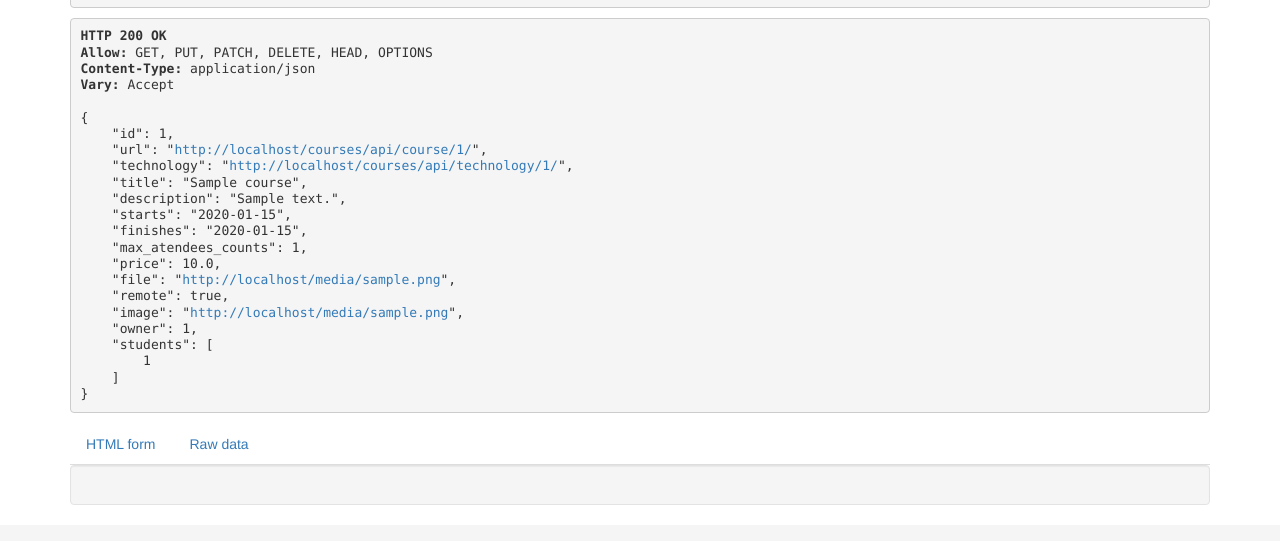
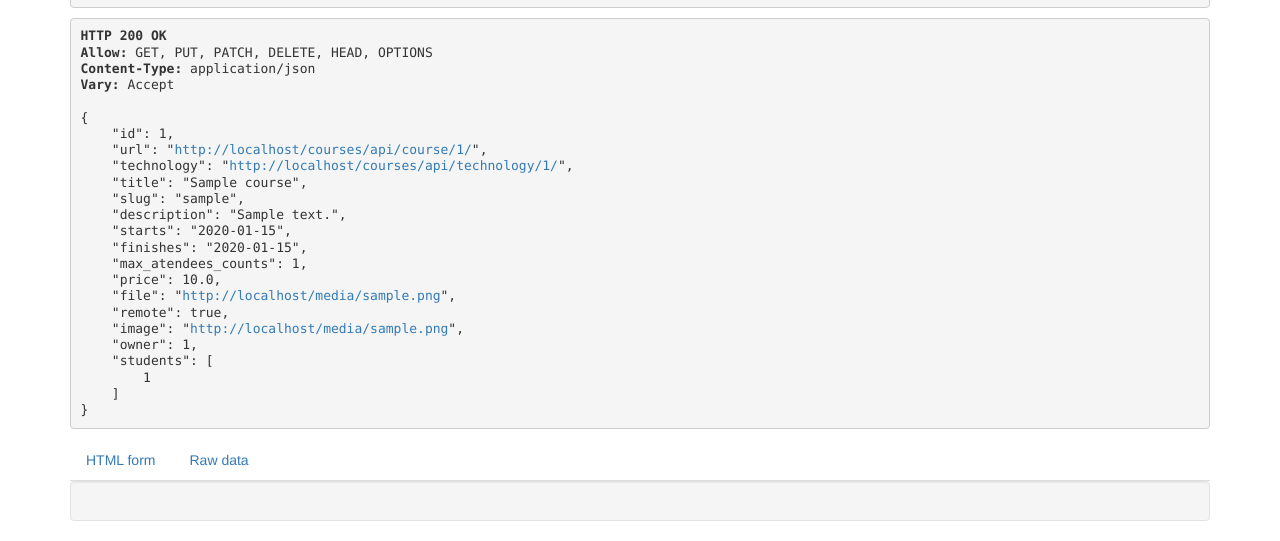
Before and after one commit to damianpud/nowe, a Django app: page /courses/api/course/1/ in a window 1280 px wide. Shown: the part 344-885 px from the top of the page. Before the commit the page ends 849 px from the top, so only its background shows below. Run offline with Django 3.2, Linux system fonts and the light colour scheme; tables that the repository leaves empty hold one stand-in row (values such as "Sample post"); some libraries are stand-ins or nearby versions.

Commit message:
slug url

```diff
--- a/courses/forms.py
+++ b/courses/forms.py
@@ -70,7 +70,7 @@ class CourseForm(ModelForm):
 
     class Meta:
         model = Course
-        exclude = ['owner']
+        exclude = ['owner', 'slug']
 
     title = CharField(validators=[capitalized_validator])
     technology = ModelChoiceField(queryset=Technology.objects)
--- a/courses/models.py
+++ b/courses/models.py
@@ -1,6 +1,6 @@
 from django.db.models import CharField, Model, IntegerField, TextField, DateField, BooleanField, ForeignKey,\
     DO_NOTHING, FloatField, FileField, ImageField, ManyToManyField, CASCADE, PositiveIntegerField, DateTimeField, \
-    URLField
+    URLField, SlugField
 from django.contrib.auth.models import User
 from django.contrib.contenttypes.models import ContentType
 from django.contrib.contenttypes.fields import GenericForeignKey
@@ -18,6 +18,7 @@ class Technology(Model):
 class Course(Model):
     owner = ForeignKey(User, related_name='courses_created', on_delete=CASCADE)
     title = CharField(max_length=128)
+    slug = SlugField(max_length=128)
     technology = ForeignKey(Technology, on_delete=DO_NOTHING)
     description = TextField(null=True, blank=True)
     starts = DateField()
--- a/courses/templates/course_list.html
+++ b/courses/templates/course_list.html
@@ -14,19 +14,19 @@
          <div class="row">
            {% if course.image %}
                <div class="col-6 col-md-3 col-lg-2">
-                 <a href="{% url 'courses:course_detail' course.pk %}">
+                 <a href="{% url 'courses:course_detail' course.slug %}">
                    <img src="{{ course.image.url }}" class="rounded"/>
                  </a>
                </div>
            {% else %}
                <div class="col-6 col-md-3 col-lg-2">
-                 <a href="{% url 'courses:course_detail' course.pk %}">
+                 <a href="{% url 'courses:course_detail' course.slug %}">
                    <img src="/media/empty.jpg" class="rounded"/>
                  </a>
                </div>
            {% endif %}
            <div class="col-3 col-md-4 col-lg-7">
-             <a href="{% url 'courses:course_detail' course.pk %}" class="text-dark">
+             <a href="{% url 'courses:course_detail' course.slug %}" class="text-dark">
                {% course_format course short=True %}
              </a>
            </div>
--- a/courses/urls.py
+++ b/courses/urls.py
@@ -17,7 +17,7 @@ urlpatterns = [
     path('create', CourseCreateView.as_view(), name='course_create'),
     path('update/<pk>', CourseUpdateView.as_view(), name='course_update'),
     path('delete/<pk>', CourseDeleteView.as_view(), name='course_delete'),
-    path('detail/<pk>', CourseDetailView.as_view(), name='course_detail'),
+    path('detail/<slug:slug>', CourseDetailView.as_view(), name='course_detail'),
     path('<pk>/module', CourseModuleUpdateView.as_view(), name='course_module_update'),
     path('module/<int:module_id>/content/<model_name>/create/',
          ContentCreateUpdateView.as_view(),
--- a/courses/views.py
+++ b/courses/views.py
@@ -16,6 +16,7 @@ from django.urls import reverse_lazy
 from django.apps import apps
 from django.contrib.auth.mixins import LoginRequiredMixin, PermissionRequiredMixin, UserPassesTestMixin
 from django.contrib import messages
+from django.utils.text import slugify
 from django.utils.html import escape
 from django.utils.safestring import SafeString
 from django.forms.models import modelform_factory
@@ -114,6 +115,13 @@ class CourseCreateView(TitleMixin,
         safe_technology = escape(self.object.technology)
         return SafeString(f'Course <strong>{safe_title} {safe_technology}</strong> added!')
 
+    def form_valid(self, form):
+        course = form.save(commit=False)
+        course.slug = slugify(str(f'{course.pk}-') + course.title)
+        course.owner = self.request.user
+        course.save()
+        return super().form_valid(form)
+
 
 class CourseUpdateView(TitleMixin,
                        StaffRequiredMixin,
@@ -128,6 +136,12 @@ class CourseUpdateView(TitleMixin,
         safe_title = escape(self.object.title)
         safe_technology = escape(self.object.technology)
         return SafeString(f'Course <strong>{safe_title} {safe_technology}</strong> updated!')
+
+    def form_valid(self, form):
+        course = form.save(commit=False)
+        course.slug = slugify(str(f'{course.pk}-') + course.title)
+        course.save()
+        return super().form_valid(form)
 
 
 class CourseDeleteView(TitleMixin,
--- a/sdaworld/templates/index.html
+++ b/sdaworld/templates/index.html
@@ -14,21 +14,21 @@
   <div class="row">
       {% if course.image %}
         <div class="col-6 col-md-3 col-lg-2">
-            <a href="{% url 'courses:course_detail' course.pk %}">
+            <a href="{% url 'courses:course_detail' course.slug %}">
               <img src="{{ course.image.url }}" class="rounded"/>
             </a>
             <p></p>
         </div>
       {% else %}
         <div class="col-6 col-md-3 col-lg-2">
-            <a href="{% url 'courses:course_detail' course.pk %}">
+            <a href="{% url 'courses:course_detail' course.slug %}">
               <img src="/media/empty.jpg" class="rounded"/>
             </a>
             <p></p>
         </div>
       {% endif %}
         <div class="col">
-          <a href="{% url 'courses:course_detail' course.pk %}" class="text-dark">
+          <a href="{% url 'courses:course_detail' course.slug %}" class="text-dark">
           {% course_format course %}
           </a>
         </div>
```
